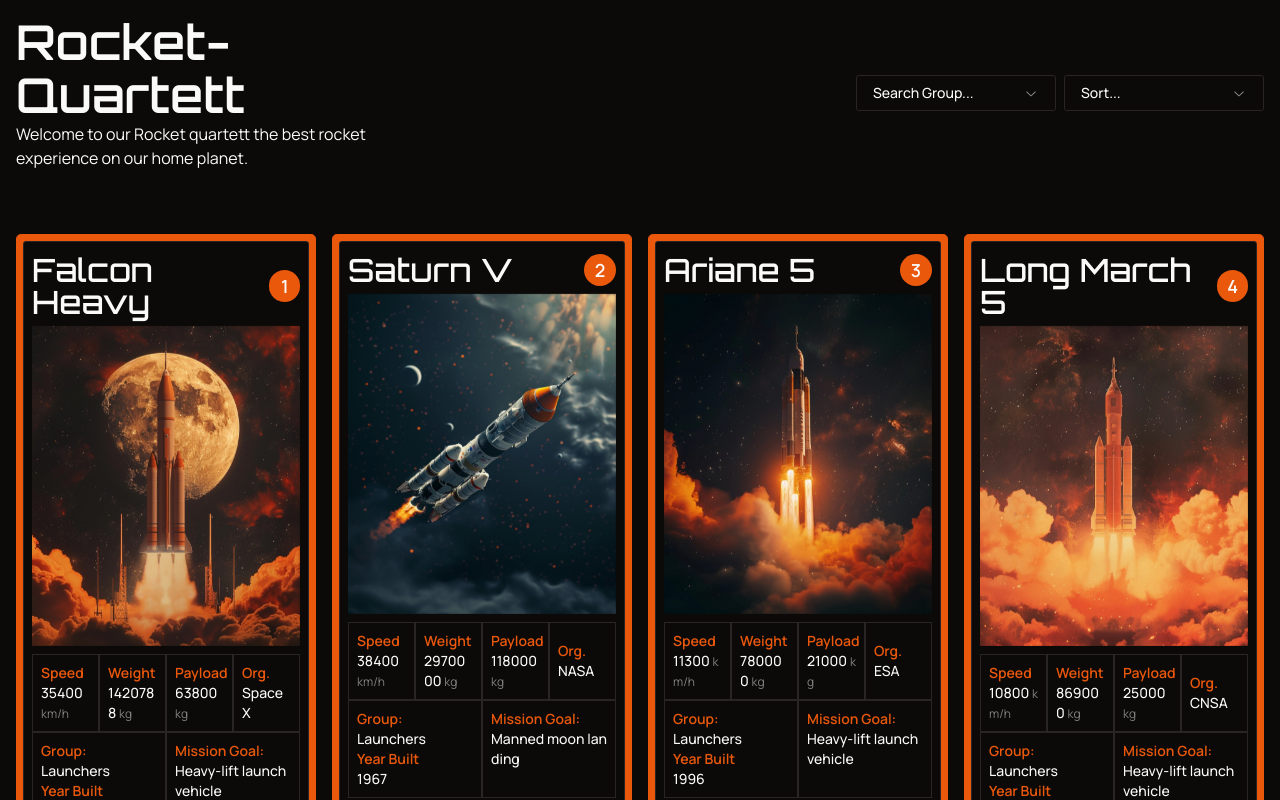
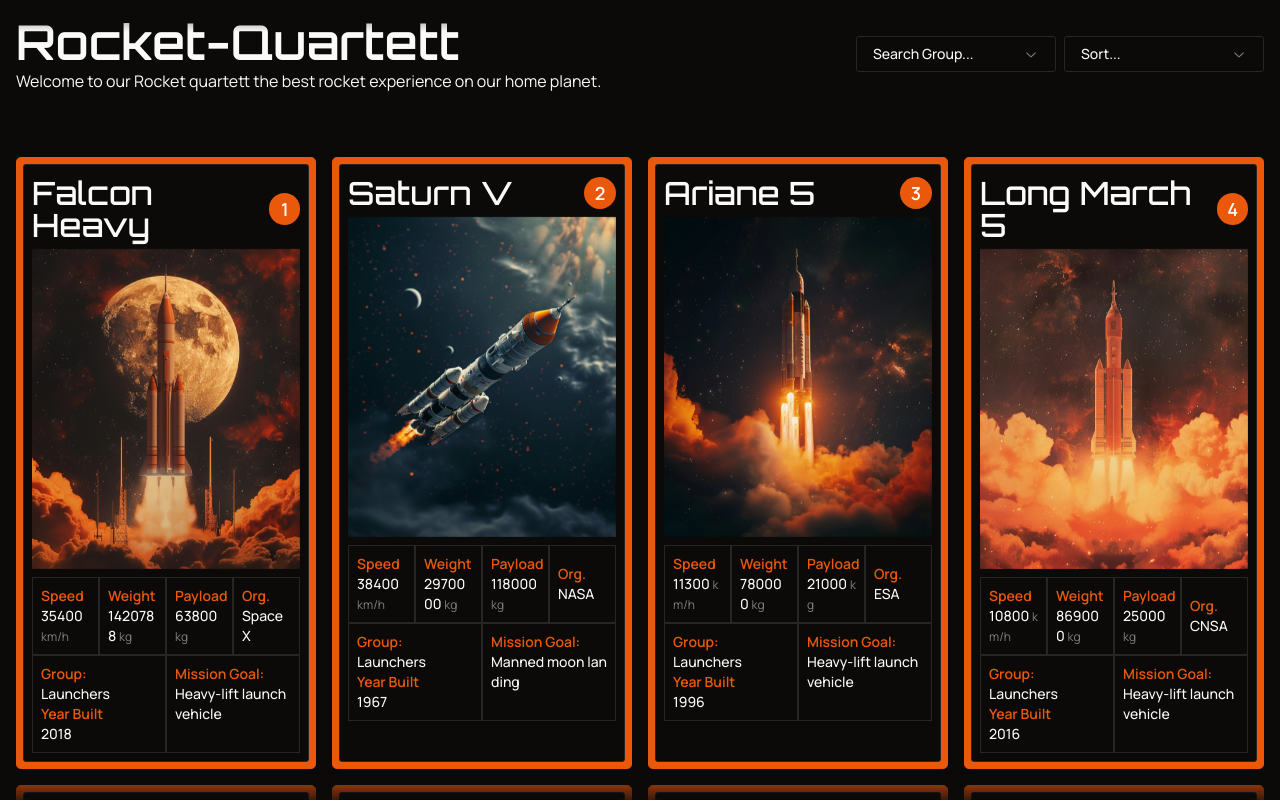
Before and after one commit to amelie-schlueter/rocket_quartett_ai, a Next.js app: page / in a window 1280 px wide. Shown: the top 800 px of the page. Built offline with nearby package versions, Linux system fonts and the light colour scheme.

Commit message:
Add: Header and Footer Overlay

```diff
--- a/src/app/layout.tsx
+++ b/src/app/layout.tsx
@@ -3,7 +3,9 @@ import { Inter, Manrope, Orbitron } from 'next/font/google'
 import './globals.css'
 import { ThemeProvider } from '@/components/theme-provider'
 import { RocketDataContextProvider } from '@/lib/RocketDataContext'
-import Footer from '@/components/Layout/Footer'
+import Footer from '@/components/Layout/FooterOverlay'
+import HeaderOverlay from '@/components/Layout/HeaderOverlay'
+import FooterOverlay from '@/components/Layout/FooterOverlay'
 
 const manrope = Manrope({ subsets: ['latin'], variable: '--manrope' })
 const orbitron = Orbitron({ subsets: ['latin'], variable: '--orbitron' })
@@ -28,7 +30,11 @@ export default function RootLayout({
                     disableTransitionOnChange
                 >
                     <RocketDataContextProvider>
-                        <main className="bg-background">{children}</main>
+                        <main className="bg-background">
+                            <HeaderOverlay />
+                            {children}
+                            <FooterOverlay />
+                        </main>
                     </RocketDataContextProvider>
                 </ThemeProvider>
             </body>
--- a/src/app/page.tsx
+++ b/src/app/page.tsx
@@ -1,7 +1,9 @@
 'use client'
 import Card from '@/components/Cards/Card'
 import { Combobox } from '@/components/Combobox'
-import Footer from '@/components/Layout/Footer'
+import { Footer } from '@/components/Layout/Footer'
+import FooterOverlay from '@/components/Layout/FooterOverlay'
+import HeaderOverlay from '@/components/Layout/HeaderOverlay'
 import Navbar from '@/components/Layout/Navbar'
 import { RocketDataContext } from '@/lib/RocketDataContext'
 import { rocketData } from '@/lib/data'
@@ -13,9 +15,9 @@ const Page = () => {
 
     return (
         <div>
-            <header className=" header w-full flex flex-col md:flex-row justify-between items-center mb-16">
-                <div>
-                    <h1 className="">Rocket-Quartett</h1>
+            <header className="  w-full flex flex-col md:flex-row justify-between items-center mb-16">
+                <div className="w-full">
+                    <h1 className="break-normal">Rocket-Quartett</h1>
                     <p>
                         Welcome to our Rocket quartett the best rocket
                         experience on our home planet.
@@ -23,12 +25,13 @@ const Page = () => {
                 </div>
                 <Navbar />
             </header>
+
             <div className="grid grid-cols-1 gap-4 md:grid-cols-2 lg:grid-cols-3 xl:grid-cols-4 2xl:grid-cols-5 3xl:grid-cols-6">
                 {context!.data.map((rocket, i) => {
                     return <Card key={i} rocket={rocket} />
                 })}
             </div>
-            <Footer />{' '}
+            <Footer />
         </div>
     )
 }
--- a/src/components/Chat/Back.tsx
+++ b/src/components/Chat/Back.tsx
@@ -9,7 +9,7 @@ const Back = () => {
     const router = useRouter()
     return (
         <div
-            className="fixed items-center w-full md:fixed left-0 top-0 mx-2 p-2 bg-gradient-to-b from-background  to-background/50   md:w-fit md:bg-transparent md:left-[2vw] xl:left-[20vw] md:top-12  flex  gap-1 cursor-pointer"
+            className="fixed items-center w-full md:fixed left-0 top-0 mx-2 p-2 bg-gradient-to-b from-background  to-background/50   md:w-fit md:bg-transparent md:left-[2vw] xl:left-[20vw] md:top-4  flex  gap-1 cursor-pointer"
             onClick={() => router.back()}
         >
             <Button className="gap-1" variant={'outline'}>
--- a/src/components/Chat/ChatHeader.tsx
+++ b/src/components/Chat/ChatHeader.tsx
@@ -15,7 +15,7 @@ import MoreInformationCollapsable from '../Cards/MoreInformationCollapsable'
 
 const ChatHeader = ({ data }: { data: Rocket }) => {
     return (
-        <header className=" border-[1px] mt-12 border-orange-500 p-2  bg-black top-0">
+        <header className=" border-[1px] mt-12 md:mt-4 border-orange-500 p-2  bg-black top-0">
             <Back />
             <div className="w-full">
                 <MoreInformationCollapsable data={data} />
--- a/src/components/Layout/Footer.tsx
+++ b/src/components/Layout/Footer.tsx
@@ -1,18 +1,15 @@
 import Link from 'next/link'
-import React from 'react'
 
-const Footer = () => {
+export const Footer = () => {
     return (
-        <footer className="max-w-[700px] my-8 text-muted-foreground text-center text-sm">
-            This project is crafted by{' '}
+        <footer className=" w-full mx-auto flex items-center  text-muted-foreground justify-center my-4 py-4 ">
+            This project was crafted by{' '}
             <Link
                 href={'https://amelieschlueter.com'}
-                className="underline hover:opacity-50"
+                className="underline hover:opacity-50 ml-1"
             >
                 Amelie Schlüter
             </Link>
         </footer>
     )
 }
-
-export default Footer
--- /dev/null
+++ b/src/components/Layout/FooterOverlay.tsx
@@ -0,0 +1,10 @@
+import Link from 'next/link'
+import React from 'react'
+
+const FooterOverlay = () => {
+    return (
+        <div className="w-full bg-gradient-to-t from-background/80 from-0% to-background/0  mx-auto fixed bottom-0 text-muted-foreground text-center text-sm py-4"></div>
+    )
+}
+
+export default FooterOverlay
--- /dev/null
+++ b/src/components/Layout/HeaderOverlay.tsx
@@ -0,0 +1,17 @@
+import Link from 'next/link'
+import React from 'react'
+
+const HeaderOverlay = () => {
+    return (
+        <div className="w-full bg-gradient-to-b from-background/80 from-0% to-background/0  mx-auto fixed z-10 top-0 text-muted-foreground text-center text-sm py-4">
+            {/* <Link
+                href={'https://amelieschlueter.com'}
+                className="underline hover:opacity-50"
+            >
+                Amelie Schlüter
+            </Link> */}
+        </div>
+    )
+}
+
+export default HeaderOverlay
```
